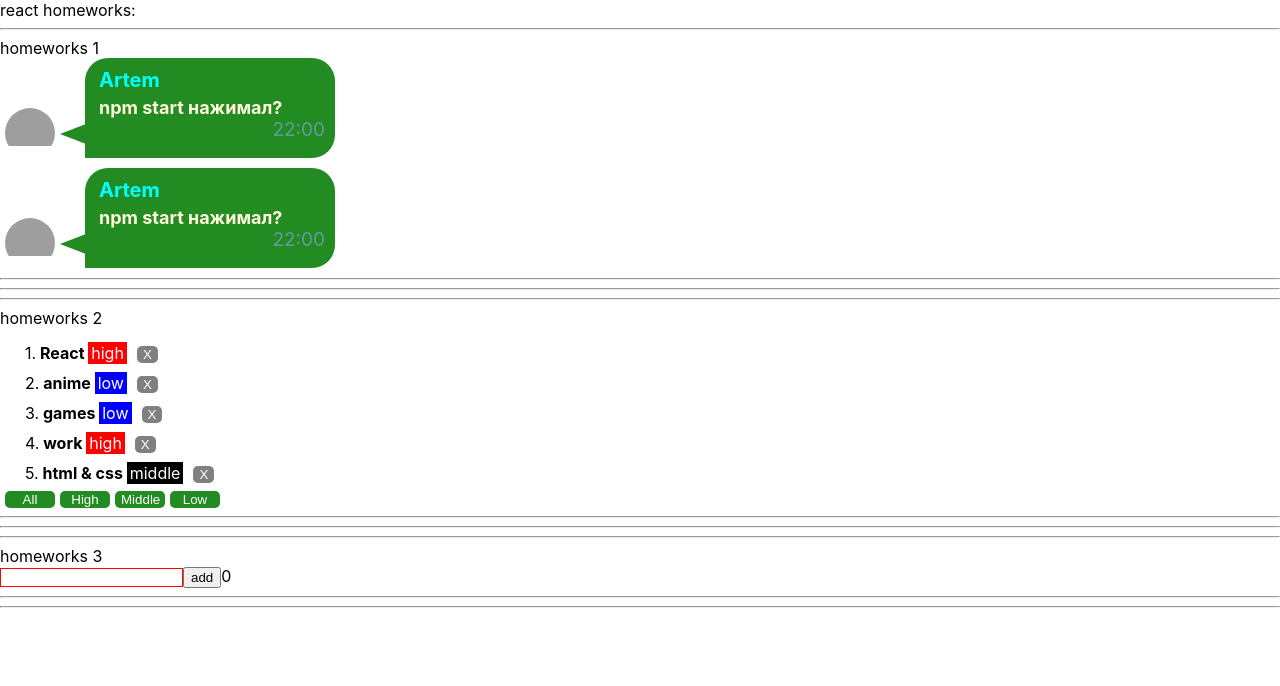
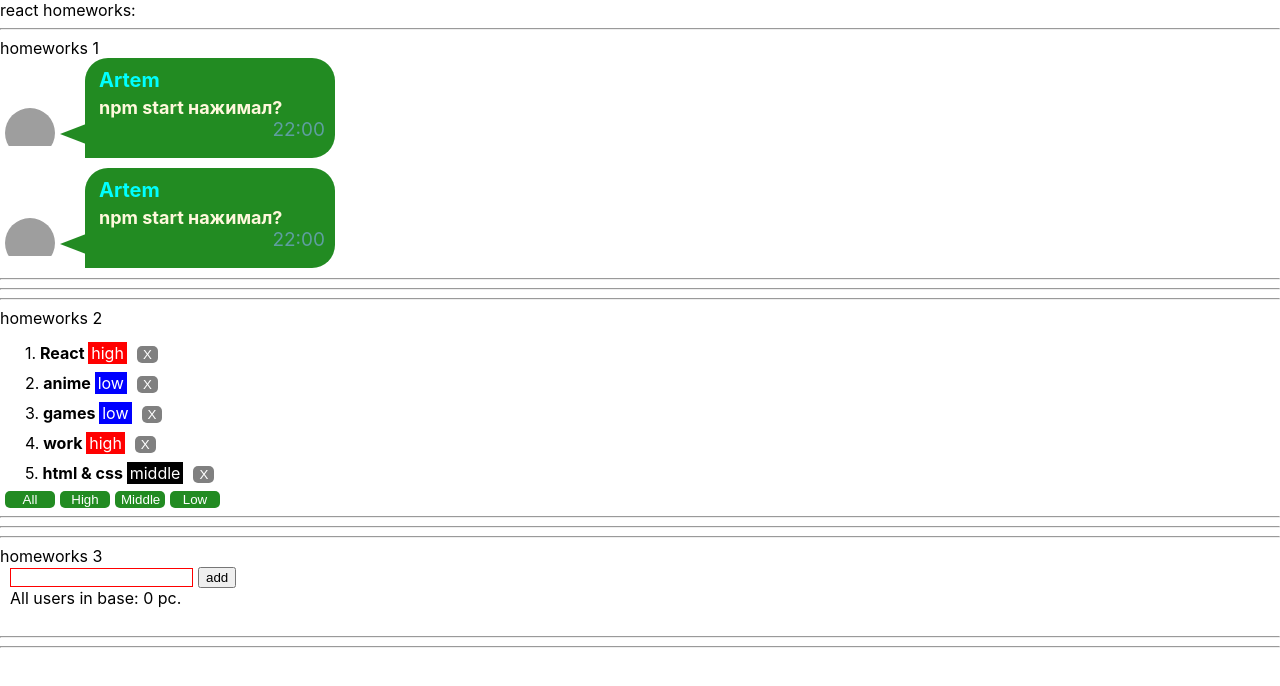
Before and after one commit to lergnom/homeworks, a React (Create React App) app: page / in a window 1280 px wide. Shown: the top 686 px of the page. Built offline with nearby package versions, Linux system fonts and the light colour scheme; grey boxes are pictures that could not be loaded.

Commit message:
homework #3 - complete

```diff
--- a/src/p2-homeworks/h3/Greeting.module.css
+++ b/src/p2-homeworks/h3/Greeting.module.css
@@ -3,5 +3,30 @@
 }
 
 .error {
+    outline: none;
     border: 1px solid red;
+
 }
+
+.access {
+    outline: none;
+
+    border: 1px solid green;
+
+}
+
+.formWrapper {
+    margin-left: 10px;
+    padding-bottom: 10px;
+    display: flex;
+    flex-direction: column;
+}
+
+.formWrapper button {
+    margin-left: 5px;
+}
+
+.errorText {
+    height: 10px;
+    color: red;
+}
--- a/src/p2-homeworks/h3/Greeting.tsx
+++ b/src/p2-homeworks/h3/Greeting.tsx
@@ -1,4 +1,4 @@
-import React, {ChangeEvent} from 'react'
+import React, {ChangeEvent, KeyboardEventHandler} from 'react'
 import s from './Greeting.module.css'
 
 type GreetingPropsType = {
@@ -7,20 +7,23 @@ type GreetingPropsType = {
     addUser: () => void // need to fix any
     error: string // need to fix any
     totalUsers: number // need to fix any
+    clickEnterButton: (e: React.KeyboardEvent<HTMLInputElement>) => void
 }
 
 // презентационная компонента (для верстальщика)
 const Greeting: React.FC<GreetingPropsType> = (
-    {name, setNameCallback, addUser, error, totalUsers} // деструктуризация пропсов
+    {name, setNameCallback, addUser, clickEnterButton, error, totalUsers} // деструктуризация пропсов
 ) => {
-    const inputClass = s.error // need to fix with (?:)
+    const inputClass = name.length > 0 ? s.access : s.error // need to fix with (?:)
 
     return (
-        <div>
-            <input value={name} onChange={setNameCallback} className={inputClass}/>
-            <span>{error}</span>
-            <button onClick={addUser}>add</button>
-            <span>{totalUsers}</span>
+        <div className={s.formWrapper}>
+            <div>
+                <input value={name} onChange={setNameCallback} className={inputClass} onKeyPress={clickEnterButton}/>
+                <button onClick={addUser}>add</button>
+            </div>
+            <span>All users in base: {totalUsers} pc.</span>
+            <span className={s.errorText}>{error}</span>
         </div>
     )
 }
--- a/src/p2-homeworks/h3/GreetingContainer.tsx
+++ b/src/p2-homeworks/h3/GreetingContainer.tsx
@@ -1,4 +1,4 @@
-import React, {ChangeEvent, useState} from 'react'
+import React, {ChangeEvent, KeyboardEventHandler, useState} from 'react'
 import Greeting from './Greeting'
 import {UserType} from "./HW3";
 
@@ -17,12 +17,33 @@ const GreetingContainer: React.FC<GreetingContainerPropsType> = ({users, addUser
     const [error, setError] = useState<string>('') // need to fix any
 
     const setNameCallback = (e: ChangeEvent<HTMLInputElement>) => { // need to fix any
-        setName(e.currentTarget.value.trim())
+        const nameUser = e.currentTarget.value.trim()
+        if (nameUser) {
+            setName(nameUser)
+            error && setError('')
+        } else {
+            name && setName('')
+            setError('Please, add correct user name :(')
+        }
     }
+
+    const clickEnterButton = (e: React.KeyboardEvent<HTMLInputElement>) => {
+        if (e.key === "Enter") {
+            addUser()
+        }
+    }
+
     const addUser = () => {
-        addUserCallback(name)
-        alert(`Hello ${name}  !`) // need to fix
+        if (name !== '') {
+            addUserCallback(name)
+            alert(`Hello ${name}!`) // need to fix
+            setName('')
+        } else {
+            setError('Please add user to input :(')
+        }
+
     }
+
 
     const totalUsers = users.length // need to fix
 
@@ -33,6 +54,7 @@ const GreetingContainer: React.FC<GreetingContainerPropsType> = ({users, addUser
             addUser={addUser}
             error={error}
             totalUsers={totalUsers}
+            clickEnterButton={clickEnterButton}
         />
     )
 }
```
